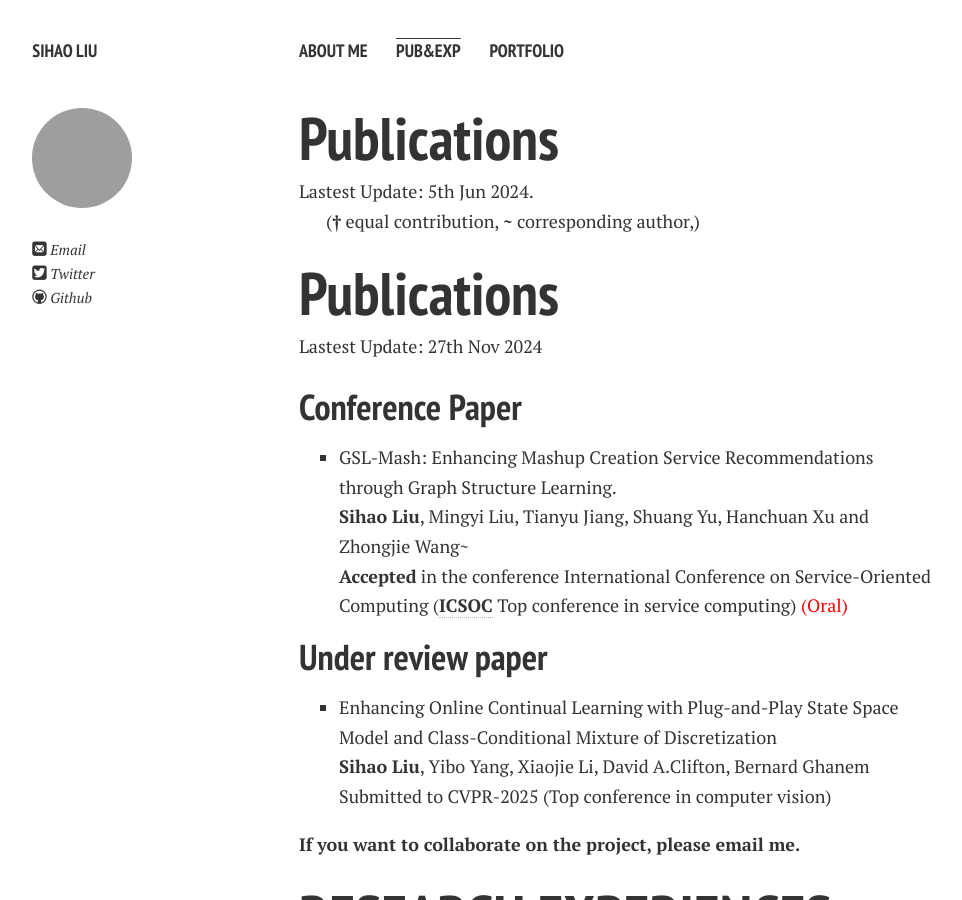
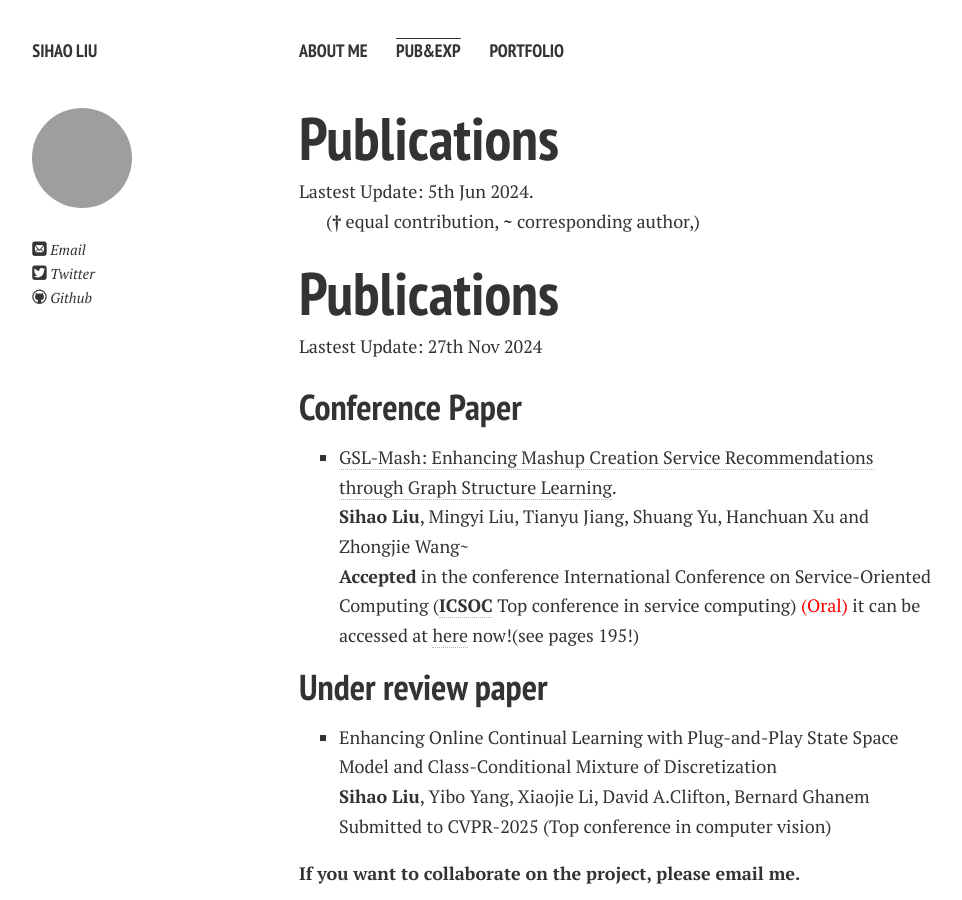
Before and after one commit to MyToumaKazusa/MyToumaKazusa.github.io, a Jekyll site: the page built from publications.md, in a window 1280 px wide and 900 px high. Shown: the whole window, without its empty margins (21-983 px from the left). Built offline with Jekyll 4.4.1, drawn with Linux system fonts in a browser that asks for light colours; nearby versions of some CDN libraries; comment, search, counter and statistics services are not loaded; a style sheet for code colours, icons or effects is not loaded.

Commit message:
2024.12.10

```diff
--- a/publications.md
+++ b/publications.md
@@ -34,8 +34,9 @@ Lastest Update: 5th Jun 2024.
 Lastest Update: 27th Nov 2024
 
 ## Conference Paper
-- GSL-Mash: Enhancing Mashup Creation Service Recommendations through Graph Structure Learning. <br>**Sihao Liu**, Mingyi Liu, Tianyu Jiang, Shuang Yu, Hanchuan Xu and Zhongjie Wang~<br>
+- [GSL-Mash: Enhancing Mashup Creation Service Recommendations through Graph Structure Learning](https://link.springer.com/book/10.1007/978-981-96-0808-9). <br>**Sihao Liu**, Mingyi Liu, Tianyu Jiang, Shuang Yu, Hanchuan Xu and Zhongjie Wang~<br>
 **Accepted** in the conference International Conference on Service-Oriented Computing ([**ICSOC**](https://icsoc2024.redcad.tn/)  Top conference in service computing) <font color="red">(Oral) </font>
+it can be accessed at [here]((https://link.springer.com/book/10.1007/978-981-96-0808-9)) now!(see pages 195!)
 
 ## Under review paper
 - Enhancing Online Continual Learning with Plug-and-Play State Space Model and Class-Conditional Mixture of Discretization <br>**Sihao Liu**, Yibo Yang, Xiaojie Li, David A.Clifton, Bernard Ghanem <br> Submitted to CVPR-2025 (Top conference in computer vision)
```
